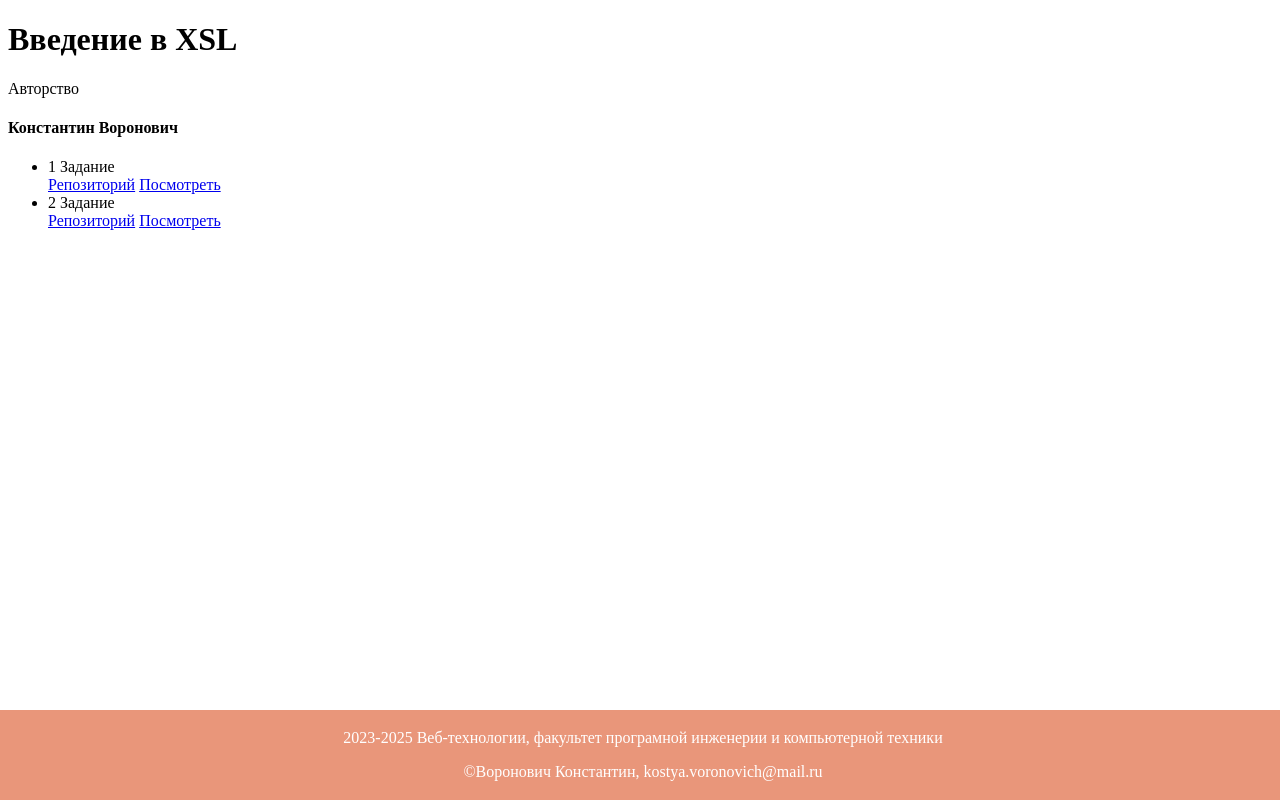
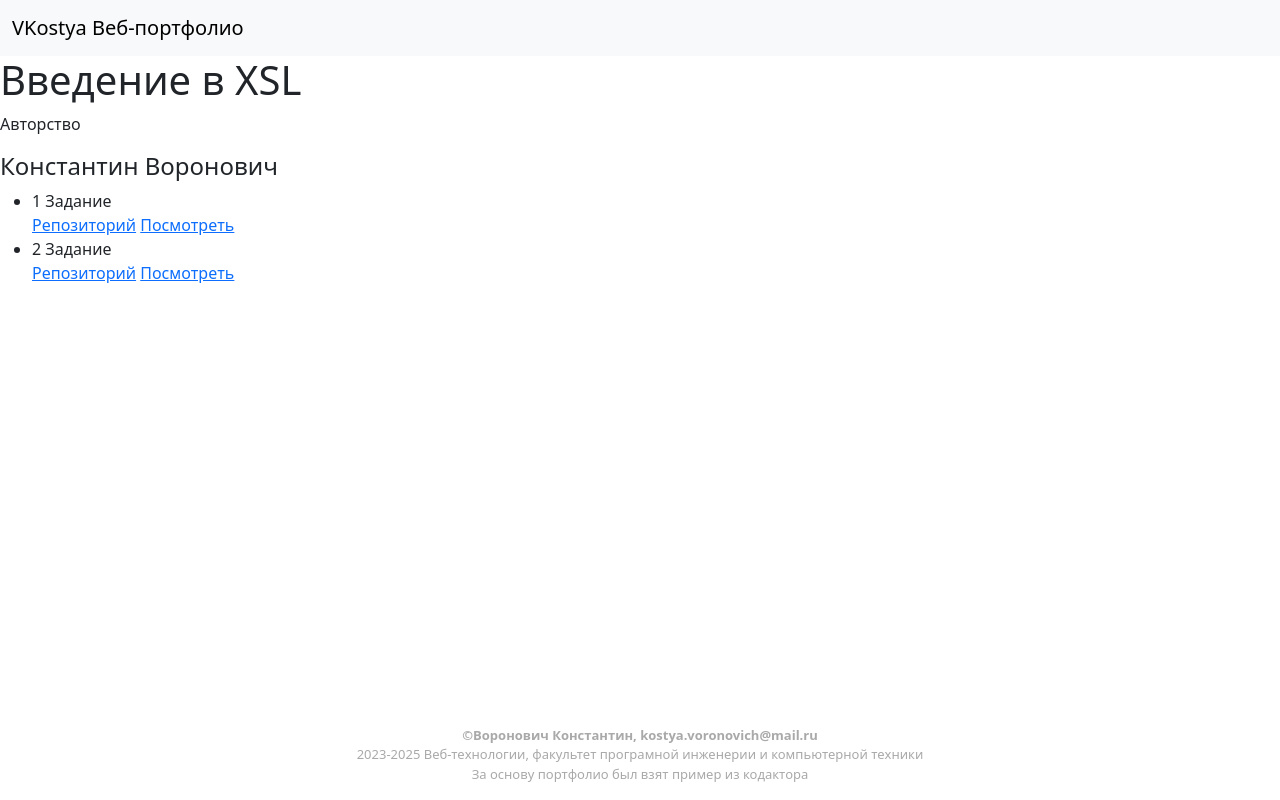
Before and after one commit to VKostya/VKostya.github.io, a plain HTML site: page xsl_to_svg/index.html in a window 1280 px wide. Drawn offline with nearby package versions, Linux system fonts and the light colour scheme.

```diff
--- a/xsl_to_svg/index.html
+++ b/xsl_to_svg/index.html
@@ -2,10 +2,22 @@
 <html lang="en">
   <head>
     <meta charset="UTF-8">
-    <meta name="viewport" content="width=device-width, initial-scale=1.0">
+    <meta name="viewport" content="width=device-width, initial-scale=1">
+    <meta http-equiv="X-UA-Compatible" content="ie=edge">
+    <link href="https://cdn.jsdelivr.net/npm/bootstrap@5.3.2/dist/css/bootstrap.min.css" rel="stylesheet" integrity="sha384-T3c6CoIi6uLrA9TneNEoa7RxnatzjcDSCmG1MXxSR1GAsXEV/Dwwykc2MPK8M2HN" crossorigin="anonymous">
+    <script src="https://cdn.jsdelivr.net/npm/bootstrap@5.0.1/dist/js/bootstrap.min.js" integrity="sha384-Atwg2Pkwv9vp0ygtn1JAojH0nYbwNJLPhwyoVbhoPwBhjQPR5VtM2+xf0Uwh9KtT" crossorigin="anonymous"></script>
     <title>xsl lab</title>
   </head>
-  <body>
+  <header>
+    <nav class="navbar navbar-light bg-light">
+      <div class="container-fluid">
+        <a class="navbar-brand" href="https://vkostya.github.io">
+          VKostya Веб-портфолио
+        </a>
+      </div>
+    </nav>
+  </header>
+  <body class="d-flex flex-column min-vh-100">
     <h1>Введение в XSL</h1>
     <p>Авторство</p>
     <h4 id="author" title="GossJS">Константин Воронович</h4>
@@ -18,11 +30,10 @@
         <a href="https://vkostya.github.io/xsl_to_svg/task2/graph.xml">Посмотреть</a>
     </ul>
   </body>
-  <footer style="position: fixed; left: 0;
-  bottom: 0; width: 100%;text-align: center;
-  padding: 3px; background-color: DarkSalmon;
-  color: white;">
-    <p>2023-2025 Веб-технологии, факультет програмной инженерии и компьютерной техники</p>
-    <p>&copy;Воронович Константин, kostya.voronovich@mail.ru</p>
+  <footer class="mt-auto text-center" style="color: lightskyblue">
+    <p style="font-size: small; color: darkgrey;"><b>&copy;Воронович Константин, kostya.voronovich@mail.ru</b>
+      <br>2023-2025 Веб-технологии, факультет програмной инженерии и компьютерной техники<br>
+     За основу портфолио был взят пример из кодактора
+    </p>
   </footer>
 </html>
```
Also changed, not shown: index.html (+11 -7 lines).
